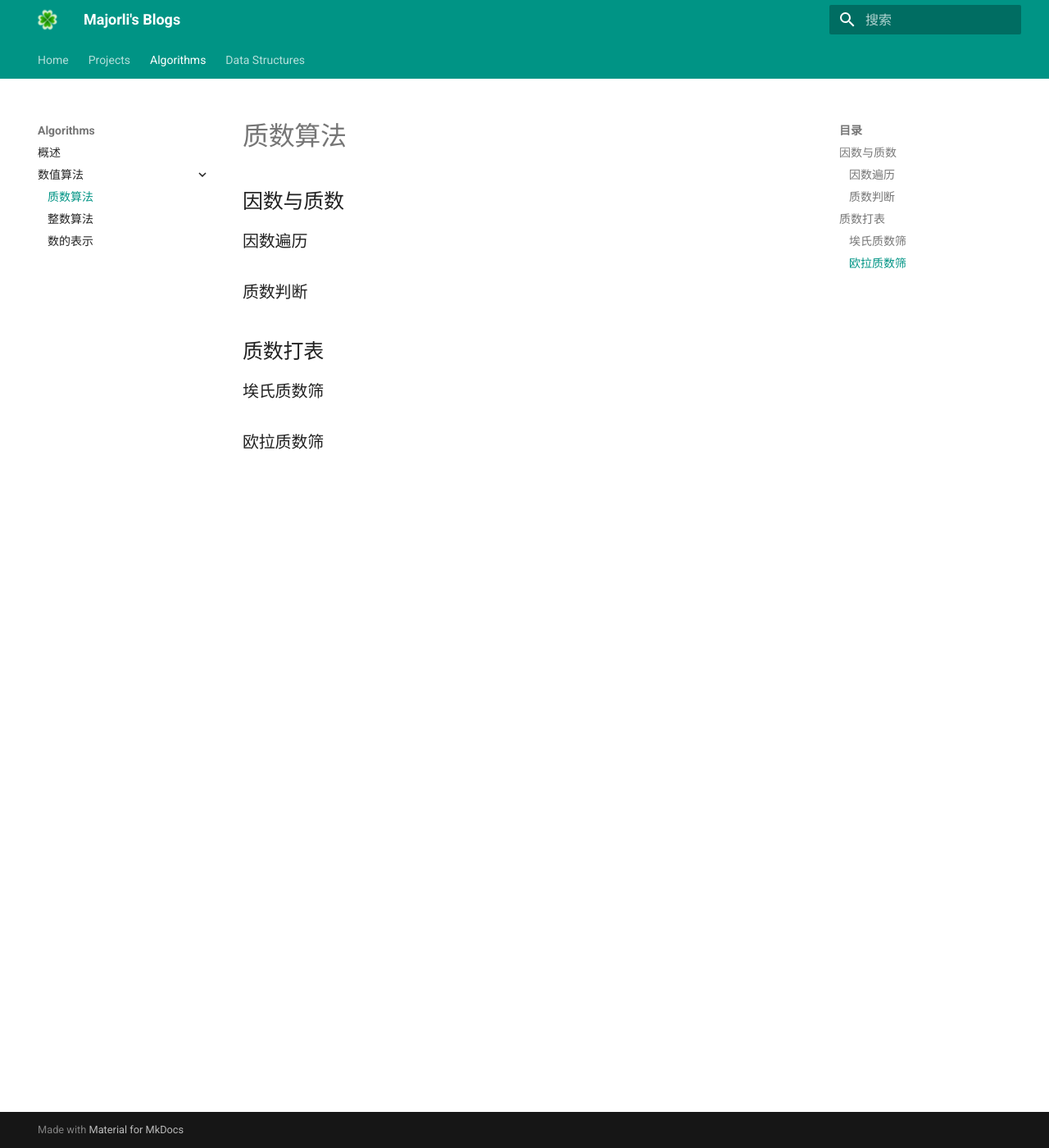
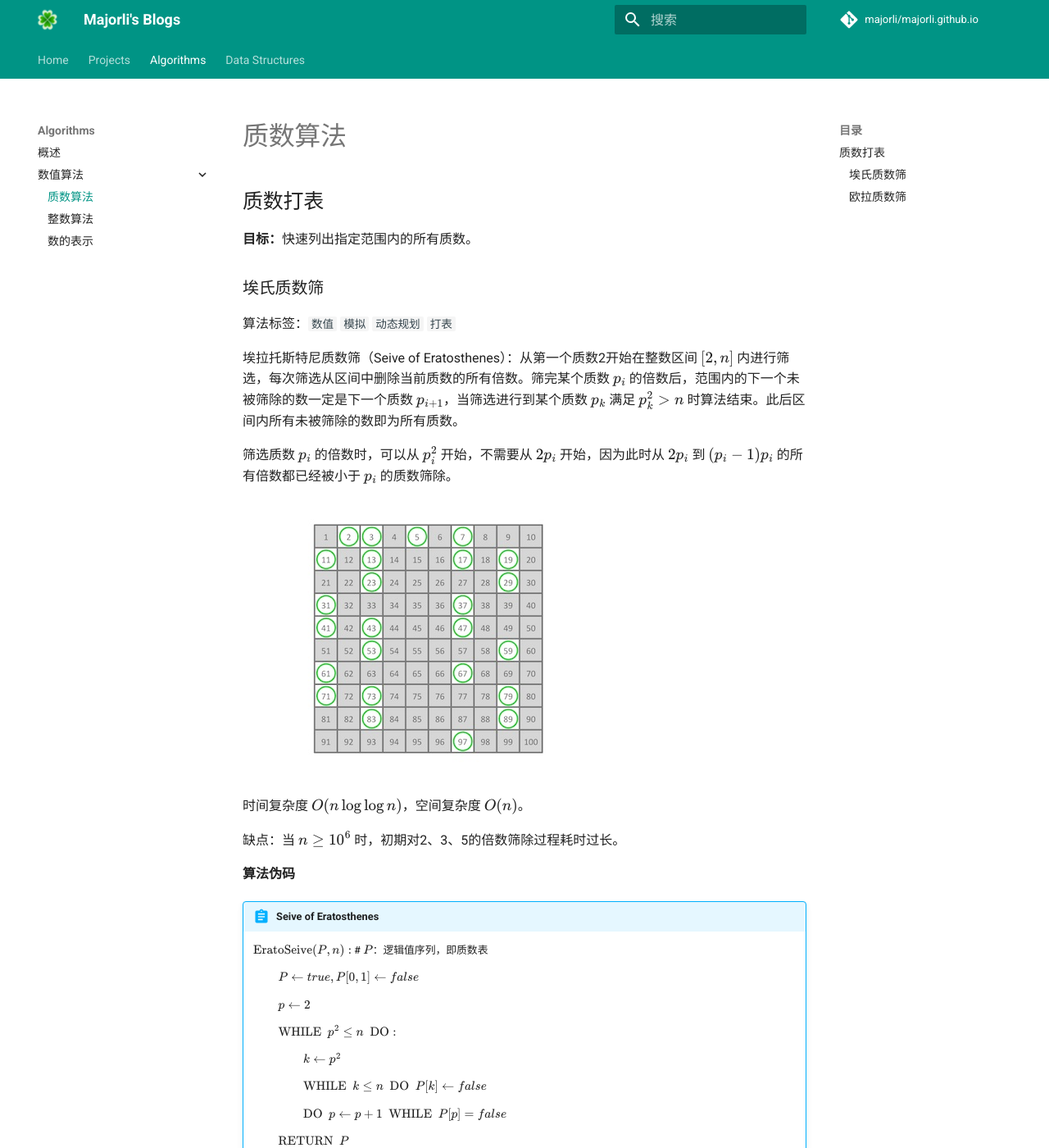
Before and after one commit to majorli/majorli.github.io, an MkDocs documentation site: the page built from docs/notes/algos/numeric_algos/prime_algos.md, in a window 1280 px wide and 1400 px high. Shown: the whole window at 82% size. Built offline with MkDocs 1.6.1 and Material for MkDocs 9.7.7, drawn with Linux system fonts in a browser that asks for light colours; formulas are drawn with MathJax 3; comment, search, counter and statistics services are not loaded; some of the changed text lies outside the part shown.

Commit message:
20200422_1338_source_writing_prime_algos

````diff
--- a/docs/notes/algos/numeric_algos/prime_algos.md
+++ b/docs/notes/algos/numeric_algos/prime_algos.md
@@ -1,13 +1,51 @@
 # 质数算法
-
-## 因数与质数
-
-### 因数遍历
-
-### 质数判断
 
 ## 质数打表
 
+**目标：**快速列出指定范围内的所有质数。
+
 ### 埃氏质数筛
 
+算法标签：``数值`` ``模拟`` ``动态规划`` ``打表``
+
+埃拉托斯特尼质数筛（Seive of Eratosthenes）：从第一个质数2开始在整数区间 $[2, n]$ 内进行筛选，每次筛选从区间中删除当前质数的所有倍数。筛完某个质数 $p_i$ 的倍数后，范围内的下一个未被筛除的数一定是下一个质数 $p_{i+1}$，当筛选进行到某个质数 $p_k$ 满足 $p_k^2\gt n$ 时算法结束。此后区间内所有未被筛除的数即为所有质数。
+
+筛选质数 $p_i$ 的倍数时，可以从 $p_i^2$ 开始，不需要从 $2p_i$ 开始，因为此时从 $2p_i$ 到 $(p_i-1)p_i$ 的所有倍数都已经被小于 $p_i$ 的质数筛除。
+
+![Seive of Eratosthenes](../../img/212_erato.jpg)
+
+时间复杂度 $O(n\log\log{n})$，空间复杂度 $O(n)$。
+
+缺点：当 $n\ge10^6$ 时，初期对2、3、5的倍数筛除过程耗时过长。
+
+**算法伪码**
+
+!!! abstract "Seive of Eratosthenes"
+    $\text{EratoSeive}(P, n):$    # $P$：逻辑值序列，即质数表
+
+    $\ \ \ \ \ \ \ \ P\leftarrow true,P[0,1]\leftarrow false$
+
+    $\ \ \ \ \ \ \ \ p \leftarrow 2$
+
+    $\ \ \ \ \ \ \ \ \text{WHILE}\ \  p^2 \le n \ \ \text{DO}:$
+
+    $\ \ \ \ \ \ \ \ \ \ \ \ \ \ \ \ k\leftarrow p^2$
+
+    $\ \ \ \ \ \ \ \ \ \ \ \ \ \ \ \ \text{WHILE}\ \  k \le n \ \ \text{DO}\ \ P[k]\leftarrow false$
+
+    $\ \ \ \ \ \ \ \ \ \ \ \ \ \ \ \ \text{DO}\ \ p \leftarrow p+1\ \ \text{WHILE}\ \ P[p] = false$
+
+    $\ \ \ \ \ \ \ \ \text{RETURN}\ \ P$
+
+优化：若数据规模极大，编程时尚可进行一定的优化以提高运行效率。
+
+!!! tip
+    1. C++语言不方便将大数组初始化为全true，可采用以下方法规避：
+    ```c++
+    std::vector<bool> p(n+1, true);// 方法一：使用 vector<bool> 代替数组，直接初始化为全true
+
+    bool p[MAXN+1] = { 0 }; // 方法二：反用false和true，p[k]==true 表示k为合数，false 为质数
+    ```
+    2. 表中不放偶数，$P$ 的长度设置为 $n\over2$，$P[k]$ 对应 $2k+1$。
+
 ### 欧拉质数筛
--- a/mkdocs.yml
+++ b/mkdocs.yml
@@ -1,6 +1,10 @@
 site_name: Majorli's Blogs
+site_description: Projects and notes about algorithms, data structures, mathematics, machine learning and so on
+site_author: MajorLi
+site_url: https://majorli.github.io/
 
-site_author: MajorLi
+repo_name: majorli/majorli.github.io
+repo_url: https://github.com/majorli/majorli.github.io
 
 nav:
         - Home: index.md
@@ -47,3 +51,6 @@ markdown_extensions:
 
 plugins:
         - search
+
+extra_javascript:
+        - https://cdnjs.cloudflare.com/ajax/libs/mathjax/2.7.0/MathJax.js?config=TeX-MML-AM_CHTML
````
Also changed, not shown: docs/notes/algos/overview.md (+41 -5 lines), docs/notes/algos/img/212_erato.jpg (added).
